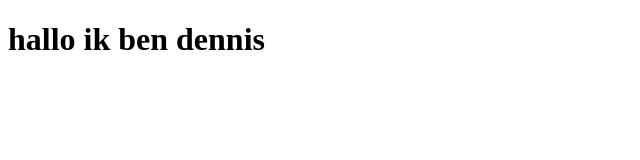
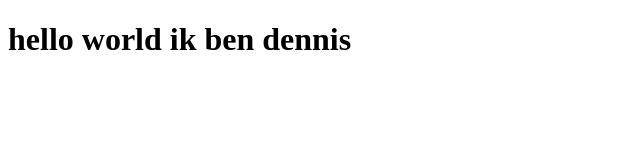
Before and after one commit to Dennis1325/challenge, a plain HTML site: page index.html in a window 1280 px wide. Shown: the whole page, without its empty margins (0-640 px from the left). Drawn offline with Linux system fonts and the light colour scheme.

Commit message:
Opdracht 1

```diff
--- a/index.html
+++ b/index.html
@@ -6,7 +6,7 @@
 </head>
 <body>
 
-<h1> hallo ik ben dennis </h1>
+<h1> hello world ik ben dennis </h1>
 
 </body>
 </html>
```
